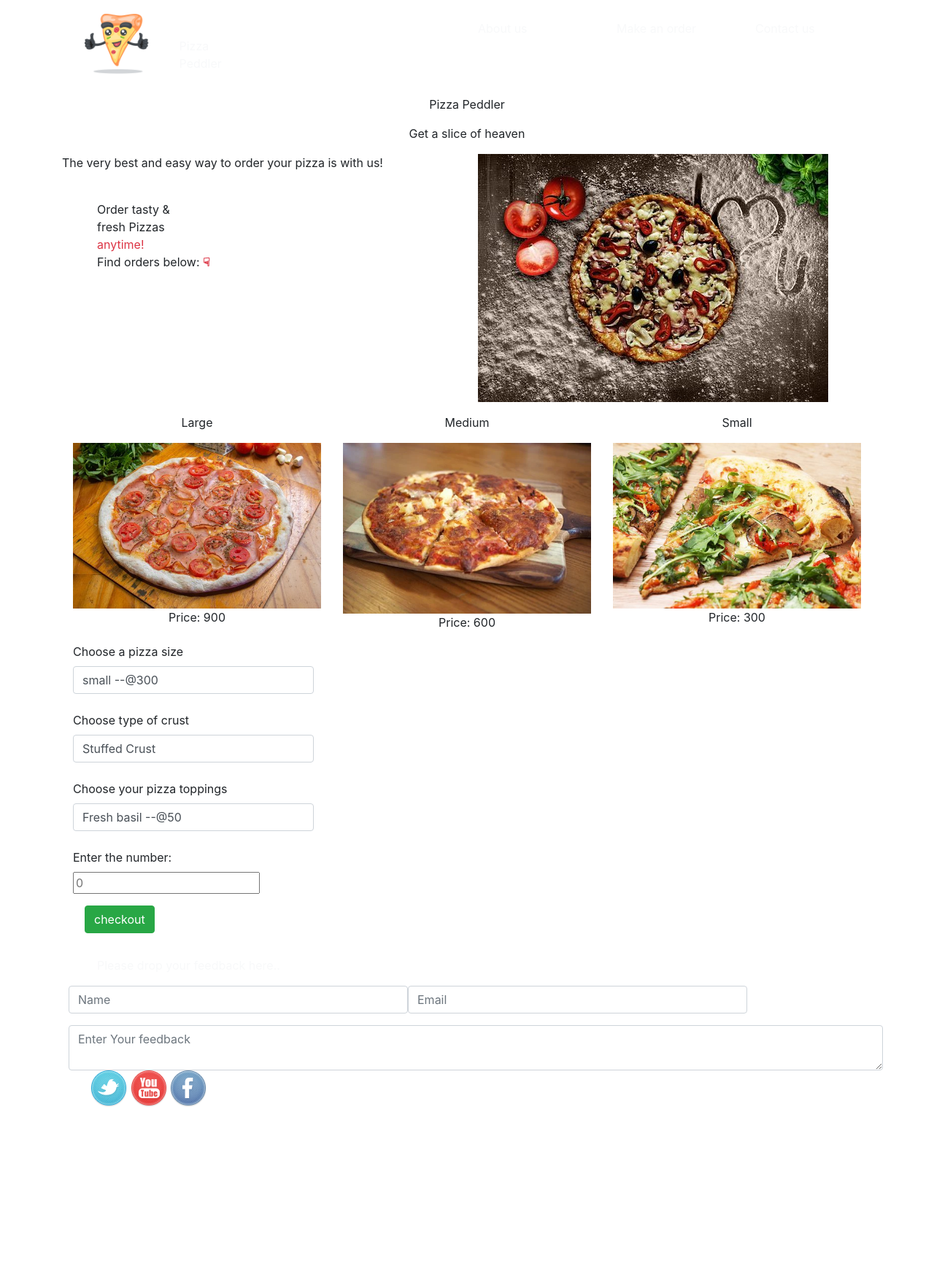
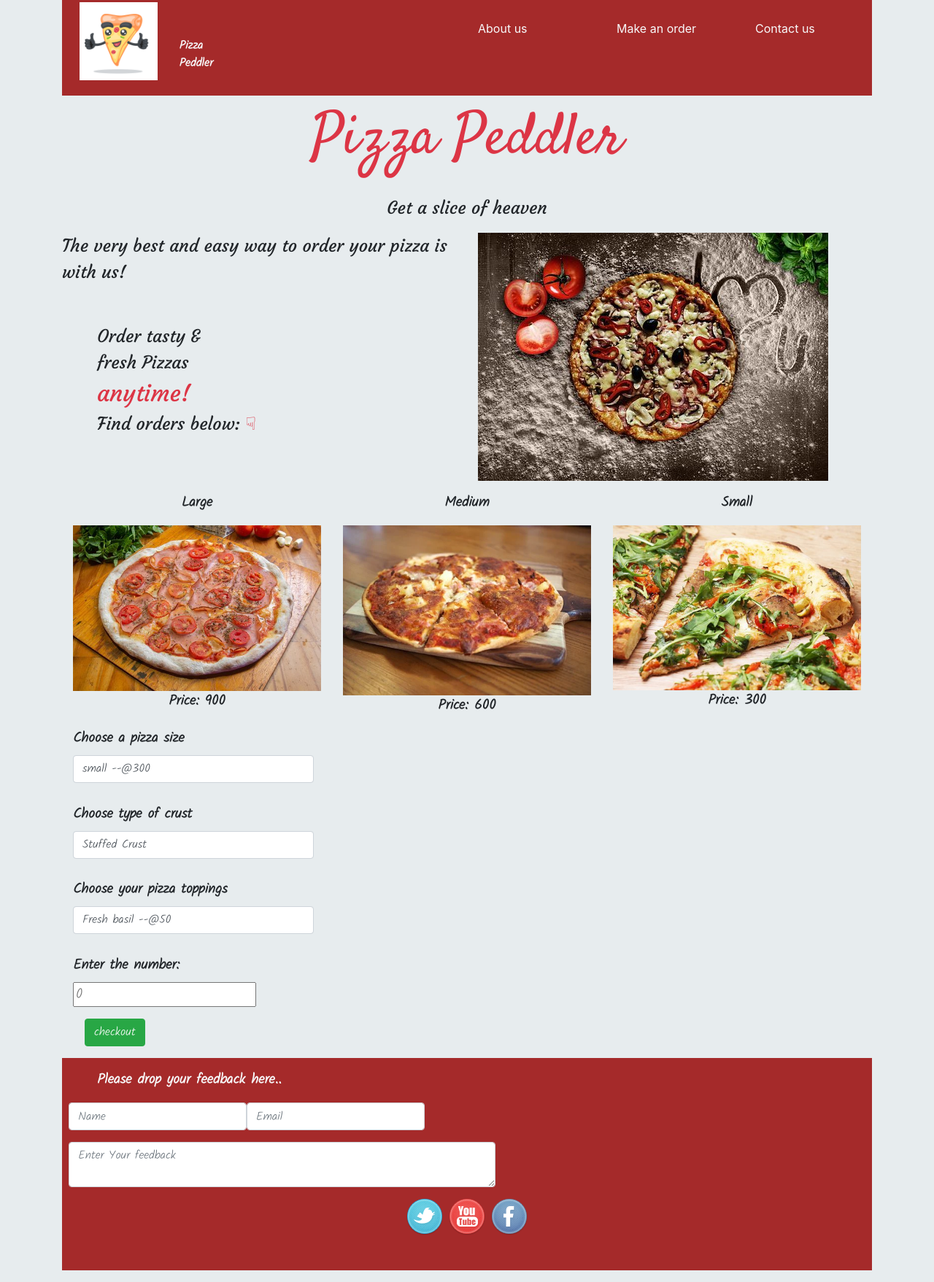
Before and after one commit to KyleTrippK/Pizza-peddler, a plain HTML site: page index.html in a window 1280 px wide. Shown: the part 21-1778 px from the top of the page at 73% size. Before the commit the page ends 1618 px from the top, so only its background shows below. Drawn offline with nearby package versions, Linux system fonts and the light colour scheme.

Commit message:
creates a new branch

```diff
--- a/CSS/style.css
+++ b/CSS/style.css
@@ -0,0 +1,42 @@
+body{
+    background-color: #e7ecee;
+}
+header{
+    background-color: brown;
+}
+#bigtextsmall{
+    font-family: 'Kalam', cursive;
+    font-weight: bold;
+}
+.bigtext{
+    font-family: 'Satisfy', cursive;
+    font-size: 10vh;
+}
+.heavenlyslice{
+    font-family: 'Courgette', cursive;
+    font-size: 3vh;
+}
+#about-text{
+    font-family: 'Courgette', cursive;
+    font-size: x-large;
+}
+.emphasize{
+    font-size: xx-large
+}
+#orderpage, #mainform, #finalPrice, #location, #contacts{
+    font-family: 'Kalam', cursive;
+    font-weight: bolder;
+    font-size: larger;
+}
+.crust-images{
+    width: 40%;
+}
+.toppings{
+    width: 40%;
+}
+.contact{
+    background-color: brown;
+}
+#feedback{
+    width: 50%;
+}
--- a/JS/script.js
+++ b/JS/script.js
@@ -5,7 +5,7 @@ $(document).ready(function(){
     $("#pizzacrust").addClass("text-center");
     $("#location").addClass("text-center");
     $("#toppings").addClass("text-center");
-    $("#toppingsbuttons").addClass("text-center");
+    $("#toppingsbuttons, #icons").addClass("text-center");
     // $("locationsection").addClass("text-center");
     // $("#idsects").addClass("text-center");
     $("#final, #finalPrice").addClass("text-center");
@@ -26,17 +26,19 @@ $(document).ready(function(){
         var pizzaSize = $("#pizzaSize").val();
         var pizzaCrust = $("#pizzaCrust").val();
         var pizzaTopping = $("#pizzaTopping").val();
+        var pizzaTopping = $("#pizzaTopping").val();
+        // var pizzaTopping =$("input[name='topping']:checked").val();
         var pizzaNumber = $("#pizzaNumber").val();
         var piza = new pizza(pizzaSize, pizzaCrust, pizzaTopping, pizzaNumber);
         //pizza size against price
         if(piza.size == "small"){
-            sizePrice = 500;
+            sizePrice = 300;
         }
         else if(piza.size == "medium"){
-            sizePrice = 800;
+            sizePrice = 600;
         }
         else{
-            sizePrice = 1000;
+            sizePrice = 900;
         }
         //pizza crust against price
         if(piza.crust == "stuffed crust"){
@@ -68,7 +70,7 @@ $(document).ready(function(){
         else{
             toppingPrice = 40;
         }
-        pizzaPrice = (sizePrice + crustPrice + toppingPrice +150)*pizzaNumber;
+        pizzaPrice = (sizePrice + crustPrice + toppingPrice)*pizzaNumber;
         $("#receivedOrder").show();
         $("#showPrice").html(pizzaPrice);
         $("#submit").hide();
--- a/index.html
+++ b/index.html
@@ -41,7 +41,7 @@
 
     <!--About us section-->
     <section>
-        <p id="aboutPizza" class="bigtext">Pizza Peddler</p>
+        <p id="aboutPizza" class="bigtext text-danger">Pizza Peddler</p>
         <p class="text-center heavenlyslice">Get a slice of heaven</p>
         <div class="row">
             <div class="col-sm-6" id="about-text" >
@@ -166,13 +166,12 @@
                     <textarea placeholder="Enter Your feedback" class="form-control mt-3" rows=""></textarea>
                 </div>
                 <section class="">
-                    <div class="container align-items-center" id="icons">
-                        <a href="x" class="href"><img src="./Assets/twitter.png" alt=""></a>
-                        <a href="x" class="href"><img src="./Assets/you_tube.png" alt=""></a>
-                        <a href="x" class="href"><img src="./Assets/facebook.png" alt=""></a>
-                    </div>
-                </section>
             </form>
+        </div>
+        <div id="icons" class="mt-3">
+            <a href="x" class="href"><img src="./Assets/twitter.png" alt=""></a>
+            <a href="x" class="href"><img src="./Assets/you_tube.png" alt=""></a>
+            <a href="x" class="href"><img src="./Assets/facebook.png" alt=""></a>
         </div>
     </section>
 </body>
```
Also changed, not shown: 1 other file.
